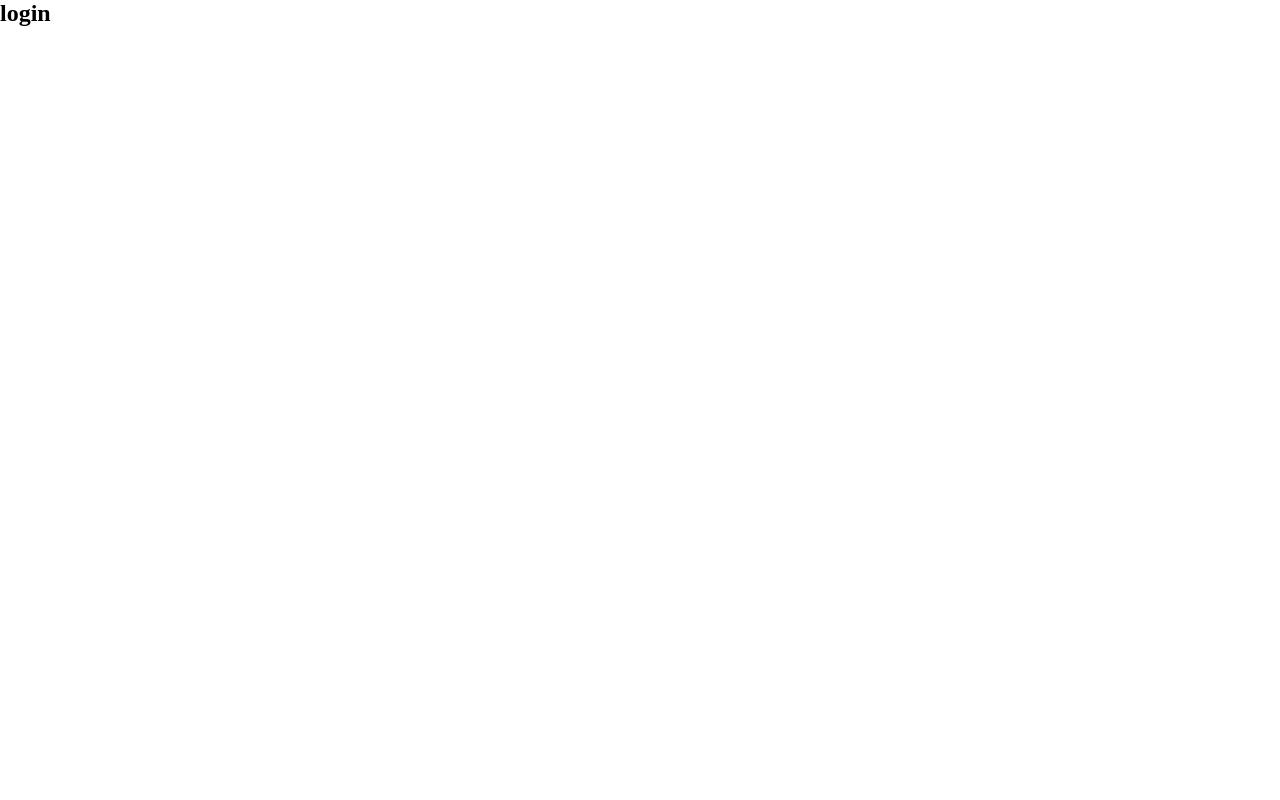
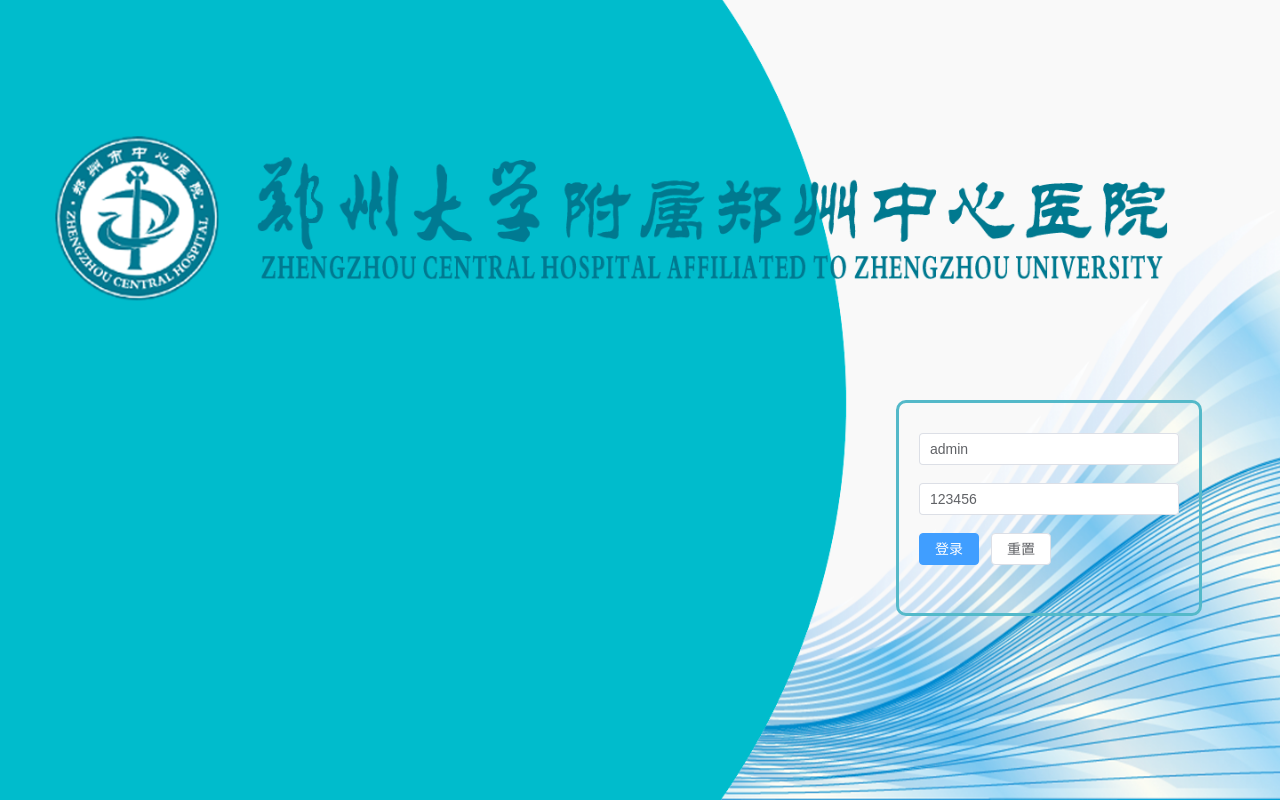
Before and after one commit to HanQi102/zhengzhou_central_hospital, a Vue app: page /#/login in a window 1280 px wide. Built offline with nearby package versions, Linux system fonts and the light colour scheme.

Commit message:
登录页完成

```diff
--- a/src/components/login/Login.vue
+++ b/src/components/login/Login.vue
@@ -1,12 +1,99 @@
 <template>
-    <div class="">
-        <h2>login</h2>
+    <div class="loginBox">
+        <!-- 登录表单 -->
+        <el-form ref="loginRef" :model="loginInfo" :rules="LoginRules">
+            <el-form-item prop="uname">
+                <el-input v-model="loginInfo.uname" />
+            </el-form-item>
+            <el-form-item prop="upwd">
+                <el-input v-model="loginInfo.upwd" />
+            </el-form-item>
+            <el-form-item>
+                <el-button type="primary" @click="submitForm(loginRef)">
+                    登录
+                </el-button>
+                <el-button @click="resetForm(loginRef)">重置</el-button>
+            </el-form-item>
+        </el-form>
     </div>
 </template>
 
 <script setup lang="ts">
-import { ref, reactive } from 'vue';
+import { ref, reactive, getCurrentInstance } from 'vue';
+import type { FormInstance } from 'element-plus'
+import { ElMessage } from 'element-plus'
+import { useRouter } from 'vue-router'
+// 路由跳转
+const router = useRouter()
+const { proxy }: any = getCurrentInstance()
+// 登录表单数据
+const loginInfo = reactive({
+    uname: 'admin',
+    upwd: '123456',
+})
+const loginRef = ref()
+// 登录表单验证规则
+const LoginRules = {
+    uname: [
+        { required: true, message: '请输入用户名', trigger: 'change' },
+        { min: 5, max: 10, message: '用户名为5-10个字符', trigger: 'change' }
+    ],
+    upwd: [{ required: true, message: '请输入密码', trigger: 'change' },
+    { min: 6, max: 12, message: '密码为6-12个字符', trigger: 'change' }],
+}
+// 登录事件
+const login = async () => {
+    const res = await proxy.$http.post('/users/login', loginInfo);
+    if (res.code !== 200) {
+        return ElMessage.error(res.msg)
+    }
+    sessionStorage.setItem('token', res.token)
+    ElMessage({
+        type: 'success',
+        message: res.msg,
+        duration: 800,
+        onClose: () => {
+            router.push('/home')
+        }
+    })
+
+}
+// 登录按钮
+const submitForm = async (formEl: FormInstance | undefined) => {
+    if (!formEl) return
+    await formEl.validate((valid, fields) => {
+        if (valid) {
+            login()
+        } else {
+            ElMessage.error('用户名或密码输入不合格！')
+        }
+    })
+}
+// 重置按钮
+const resetForm = (formEl: FormInstance | undefined) => {
+    if (!formEl) return
+    formEl.resetFields()
+}
+
 
 </script>
 
-<style lang="less" scoped></style>
+<style lang="less" scoped>
+.loginBox {
+    width: 100%;
+    height: 100%;
+    background: url(../../assets/bj2.png);
+    background-size: cover;
+    position: relative;
+
+    .el-form {
+        width: 260px;
+        border: 3px solid #54B9C9;
+        padding: 30px 20px;
+        border-radius: 10px;
+        position: absolute;
+        top: 50%;
+        left: 70%;
+    }
+}
+</style>
--- a/src/router/index.ts
+++ b/src/router/index.ts
@@ -25,7 +25,7 @@ router.beforeEach((to, from, next) => {
     if (to.path == "/login") {
         next()
     } else {
-        const token = localStorage.getItem("token")
+        const token = sessionStorage.getItem("token")
         if (token) {
             next()
         } else {
```
